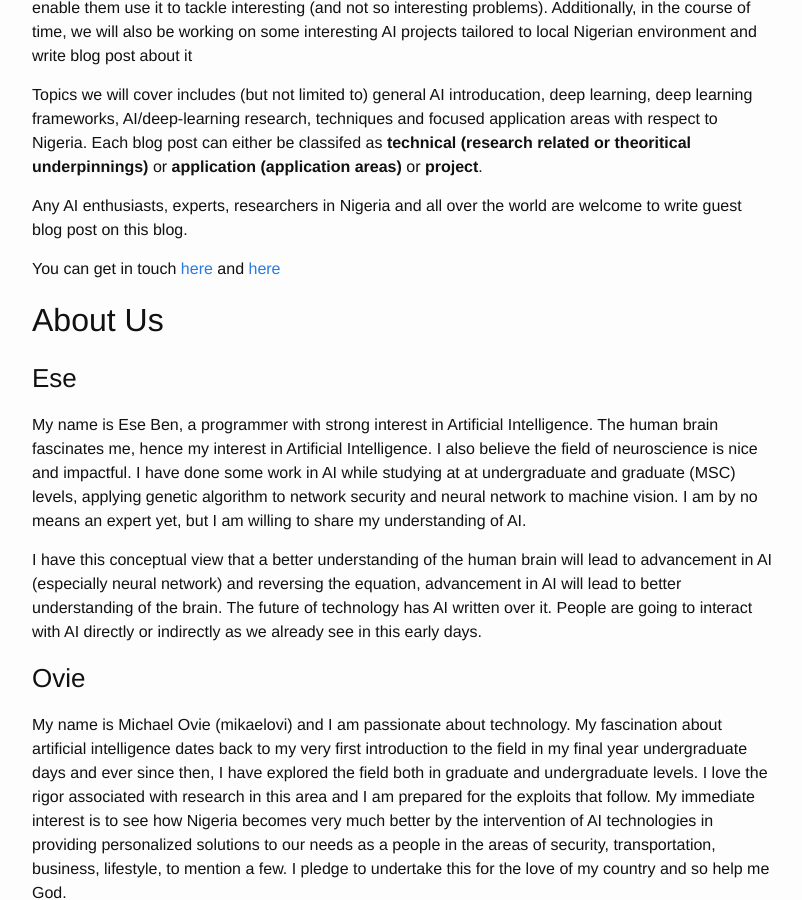
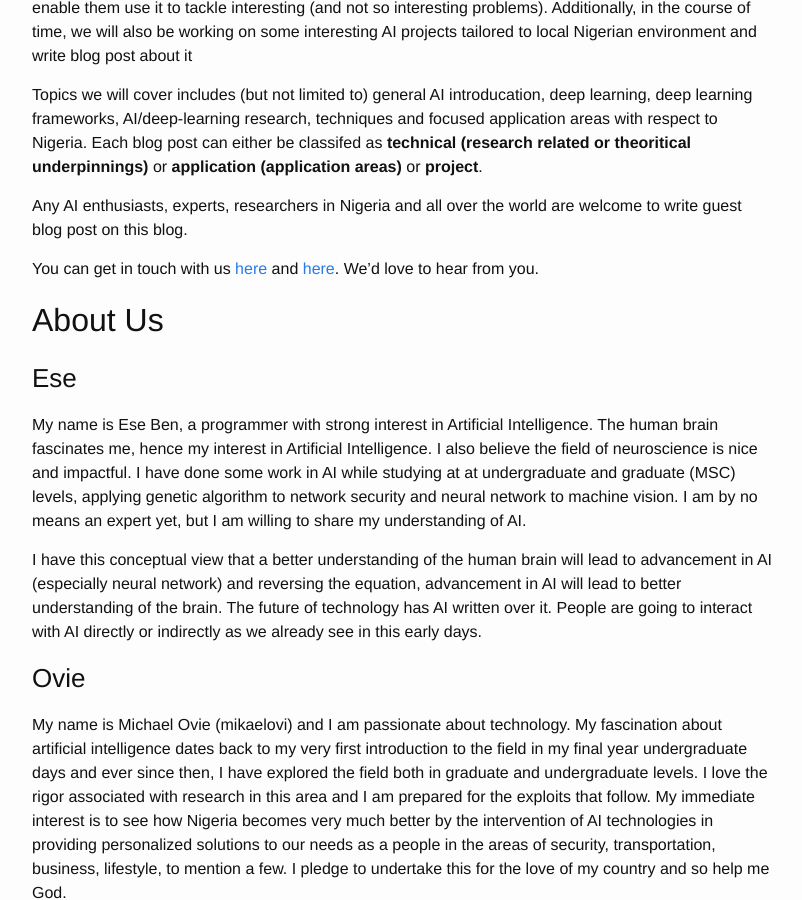
Before and after one commit to ai-ng/ai-ng.github.io, a Jekyll site: the page built from about.md, in a window 1280 px wide and 900 px high, scrolled down 512 px. Shown: the whole window, without its empty margins (238-1040 px from the left). Built offline with Jekyll 4.4.1, drawn with Linux system fonts in a browser that asks for light colours.

Commit message:
Update about.md

```diff
--- a/about.md
+++ b/about.md
@@ -17,7 +17,7 @@ Each blog post can either be classifed as **technical (research related or theor
 
 Any AI enthusiasts, experts, researchers in Nigeria and all over the world are welcome to write guest blog post on this blog.
 
-You can get in touch [here](mailto:wecodeanything@outlook.com) and [here](mailto:mikaelovi@gmail.com)
+You can get in touch with us [here](mailto:wecodeanything@outlook.com) and [here](mailto:mikaelovi@gmail.com). We'd love to hear from you.
 
 
 
```
